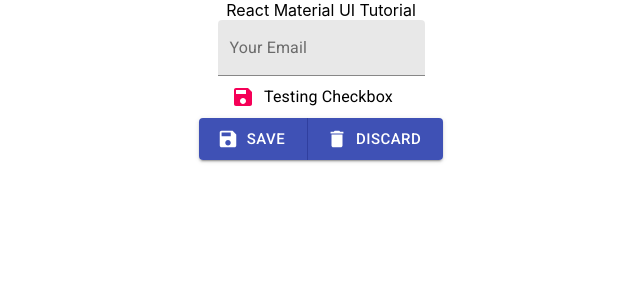
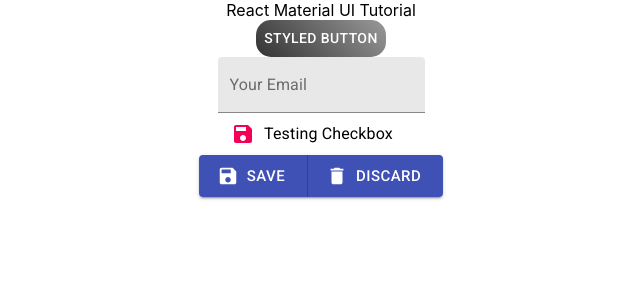
Before and after one commit to KVeitch/react_material_ui, a React (Create React App) app: page / in a window 1280 px wide. Shown: the top 300 px of the page, without its empty margins (319-959 px from the left). Built offline with nearby package versions, Linux system fonts and the light colour scheme.

Commit message:
Add custom Button styling to a button

```diff
--- a/src/App.js
+++ b/src/App.js
@@ -6,10 +6,26 @@ import {
   Checkbox,
   FormControlLabel,
   TextField,
+  makeStyles,
 } from '@material-ui/core';
 import SaveIcon from '@material-ui/icons/Save';
 import DeleteIcon from '@material-ui/icons/Delete';
+import { red } from '@material-ui/core/colors';
 
+const useStyles = makeStyles({
+  root: {
+    background: 'linear-gradient(45deg, #333, #999)',
+    border: 0,
+    borderRadius: 15,
+    color: 'white',
+    paddong: '0 30px',
+  },
+});
+
+function ButtonStyled() {
+  const classes = useStyles();
+  return <Button className={classes.root}>Styled Button</Button>;
+}
 
 function CheckboxExample() {
   const [checked, setChecked] = useState(true);
@@ -33,13 +49,15 @@ function App() {
   return (
     <div className='App'>
       <header>React Material UI Tutorial</header>
+      <ButtonStyled />
       <div>
         <TextField
           variant='filled'
           color='secondary'
           type='email'
-          label="Your Email"
-          placeholder='you@youremail.com'/>
+          label='Your Email'
+          placeholder='you@youremail.com'
+        />
       </div>
       <div>
         <CheckboxExample></CheckboxExample>
@@ -49,14 +67,14 @@ function App() {
           startIcon={<SaveIcon />}
           onClick={() => alert('saved')}
           size='large'
-          >
+        >
           Save
         </Button>
         <Button
           startIcon={<DeleteIcon />}
           onClick={() => alert('deleted')}
           size='large'
-          >
+        >
           Discard
         </Button>
       </ButtonGroup>
```
